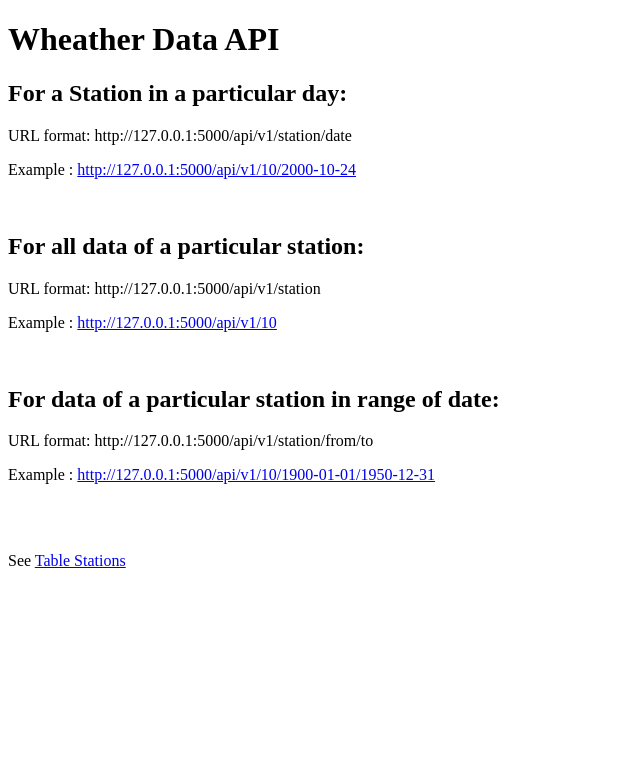
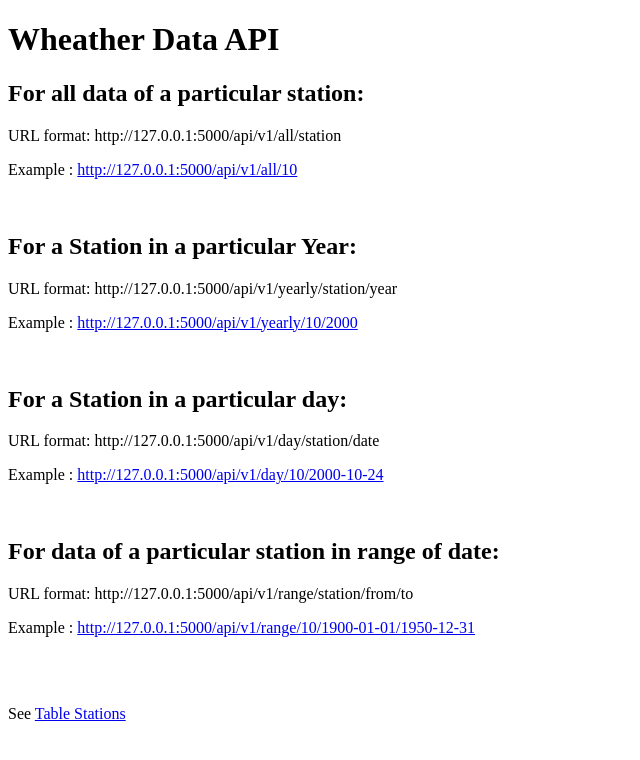
Before and after one commit to rosendomendoza/App07-weather-api, a Flask app: page / in a window 1280 px wide. Shown: the top 760 px of the page, without its empty margins (0-640 px from the left). Run offline with Flask 3, Linux system fonts and the light colour scheme.

Commit message:
Day 32: Add url for  a particular year

```diff
--- a/main.py
+++ b/main.py
@@ -4,18 +4,23 @@ import pandas as pd
 app = Flask(__name__)
 
 
+# Show Homepage
 @app.route("/")
 def home():
 
     return render_template("home.html")
 
+
+# Show Table Station
 @app.route("/table_station/")
 def table_station():
     stations = pd.read_csv("data_small/stations.txt", skiprows=17)
     stations = stations[["STAID", "STANAME                                 "]]
     return render_template("table_station.html", data=stations.to_html())
 
-@app.route("/api/v1/<station>/<date>")
+
+# For a given station, Return the data for a particular day
+@app.route("/api/v1/day/<station>/<date>")
 def api(station, date):
     filename = "data_small/TG_STAID" + str(station).zfill(6) + ".txt"
 
@@ -27,7 +32,8 @@ def api(station, date):
             "temperature": temperature}
 
 
-@app.route("/api/v1/<station>/<date_from>/<date_to>")
+# For a given station, Return the data for a date range
+@app.route("/api/v1/range/<station>/<date_from>/<date_to>")
 def range(station, date_from, date_to):
     filename = "data_small/TG_STAID" + str(station).zfill(6) + ".txt"
     df = pd.read_csv(filename, skiprows=20, parse_dates=["    DATE"])
@@ -38,7 +44,19 @@ def range(station, date_from, date_to):
     return data_station
 
 
-@app.route("/api/v1/<station>")
+# For a given station, Return the data for a particular year
+@app.route("/api/v1/yearly/<station>/<year>")
+def yearly(station, year):
+    filename = "data_small/TG_STAID" + str(station).zfill(6) + ".txt"
+    df = pd.read_csv(filename, skiprows=20)
+    df["    DATE"] = df["    DATE"].astype(str)
+    result = df[df["    DATE"].str.startswith(str(year))]
+    data_station = result.to_dict("records")
+    return data_station
+
+
+# Return all data of a particular station
+@app.route("/api/v1/all/<station>")
 def all_data(station):
     filename = "data_small/TG_STAID" + str(station).zfill(6) + ".txt"
 
--- a/templates/home.html
+++ b/templates/home.html
@@ -5,20 +5,26 @@
     <h1>Wheather Data API</h1>
 </head>
 <body>
+
+<h2>For all data of a particular station: </h2>
+<p>URL format: http://127.0.0.1:5000/api/v1/all/station</p>
+<p>Example   : <A HREF="http://127.0.0.1:5000/api/v1/all/10">
+    http://127.0.0.1:5000/api/v1/all/10</A></p>
+<br>
+<h2>For a Station in a particular Year: </h2>
+<p>URL format: http://127.0.0.1:5000/api/v1/yearly/station/year</p>
+<p>Example   : <A HREF="http://127.0.0.1:5000/api/v1/yearly/10/2000">
+    http://127.0.0.1:5000/api/v1/yearly/10/2000</A></p>
+<br>
 <h2>For a Station in a particular day: </h2>
-<p>URL format: http://127.0.0.1:5000/api/v1/station/date</p>
-<p>Example   : <A HREF="http://127.0.0.1:5000/api/v1/10/2000-10-24">
-    http://127.0.0.1:5000/api/v1/10/2000-10-24</A></p>
-<br>
-<h2>For all data of a particular station: </h2>
-<p>URL format: http://127.0.0.1:5000/api/v1/station</p>
-<p>Example   : <A HREF="http://127.0.0.1:5000/api/v1/10">
-    http://127.0.0.1:5000/api/v1/10</A></p>
+<p>URL format: http://127.0.0.1:5000/api/v1/day/station/date</p>
+<p>Example   : <A HREF="http://127.0.0.1:5000/api/v1/day/10/2000-10-24">
+    http://127.0.0.1:5000/api/v1/day/10/2000-10-24</A></p>
 <br>
 <h2>For data of a particular station in range of date: </h2>
-<p>URL format: http://127.0.0.1:5000/api/v1/station/from/to</p>
-<p>Example   : <A HREF="http://127.0.0.1:5000/api/v1/10/1900-01-01/1950-12-31">
-    http://127.0.0.1:5000/api/v1/10/1900-01-01/1950-12-31</A></p>
+<p>URL format: http://127.0.0.1:5000/api/v1/range/station/from/to</p>
+<p>Example   : <A HREF="http://127.0.0.1:5000/api/v1/range/10/1900-01-01/1950-12-31">
+    http://127.0.0.1:5000/api/v1/range/10/1900-01-01/1950-12-31</A></p>
 <br>
 <br>
 <p>See <a href="/table_station/">Table Stations</a></p>
```
